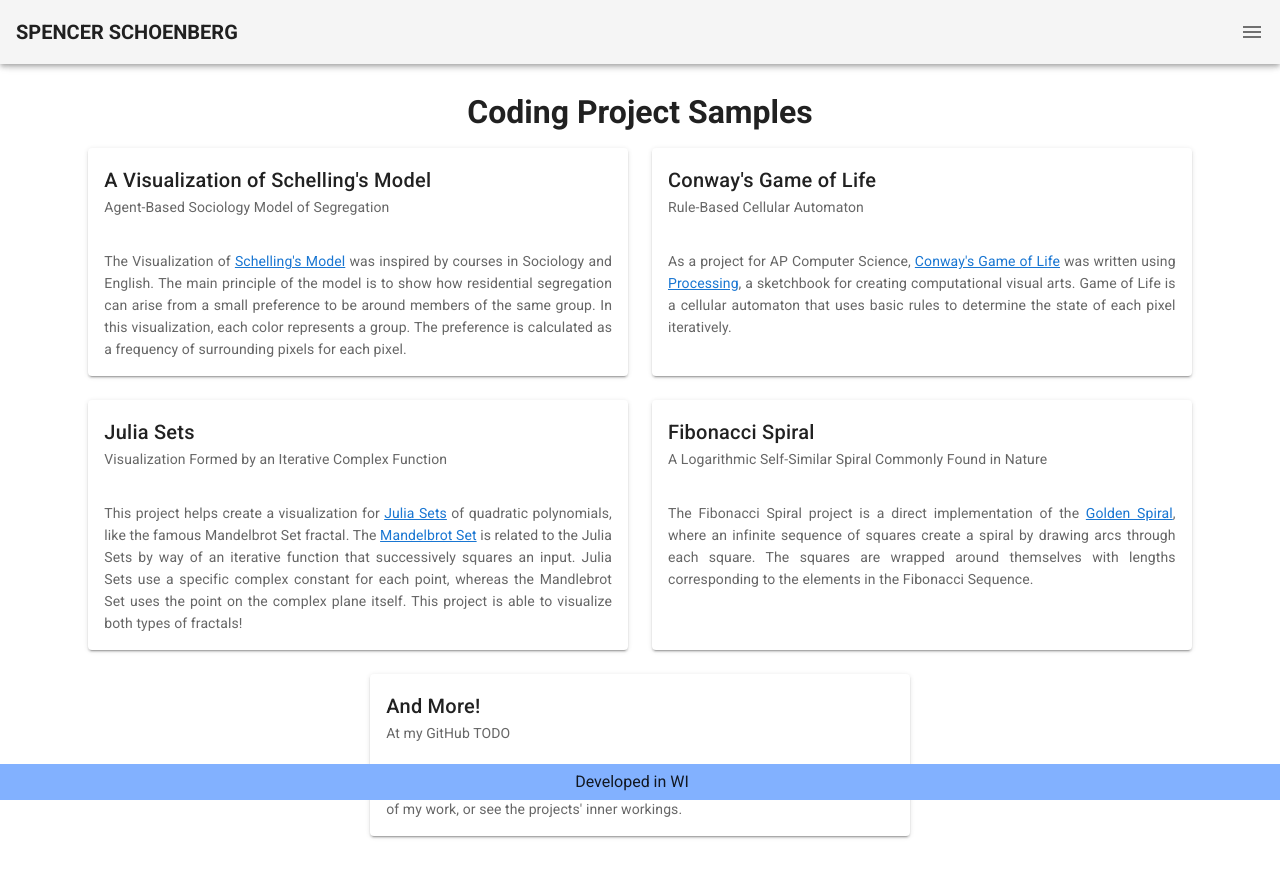
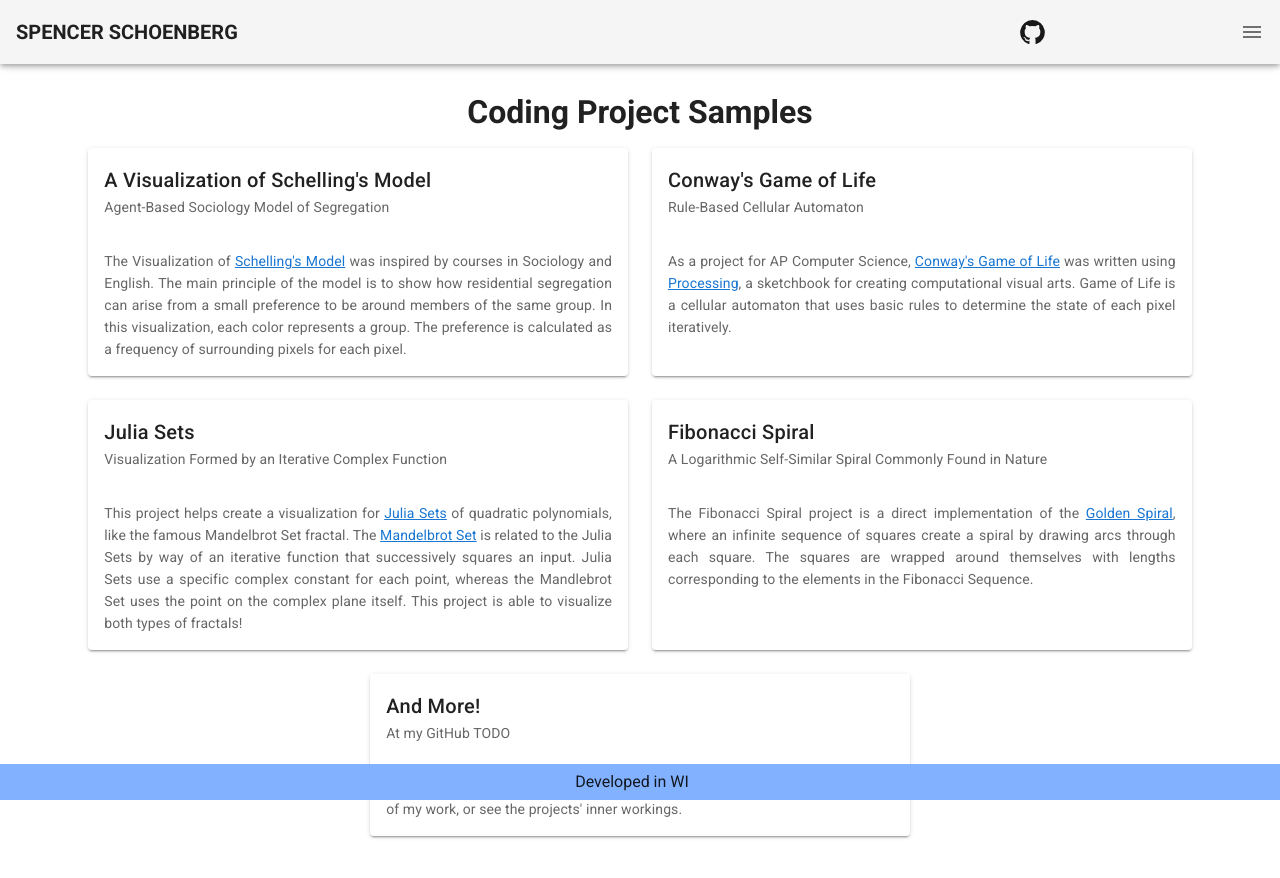
Before and after one commit to spencrr/spencrr.github.io, a Vue app: page /#/projects in a window 1280 px wide. Shown: the top 878 px of the page. Built offline with nearby package versions, Linux system fonts and the light colour scheme.

Commit message:
remove github.png

```diff
--- a/src/data/links.ts
+++ b/src/data/links.ts
@@ -7,7 +7,7 @@ interface Link {
 const links: Link[] = [
   {
     title: "Github",
-    src: "links/github.png",
+    src: "github.svg",
     href: "https://github.com/spencrr",
   },
   {
--- a/src/data/projects.ts
+++ b/src/data/projects.ts
@@ -72,7 +72,7 @@ const projects = ({ getAnchorTag }: ProjectConfig): Project[] => [
     subtitle: "At my GitHub TODO", // TODO
     href: "https://github.com/spencrr?tab=repositories",
     media: "img",
-    src: () => require("@/assets/projects/github.svg"),
+    src: () => require("@/assets/github.svg"),
     desc:
       "Not every project has been fully documented yet, so feel free to check out more of my work, or see the projects' inner workings.",
   },
```
Also changed, not shown: src/assets/github.svg (renamed from src/assets/projects/github.svg), src/assets/links/github.png (deleted).
